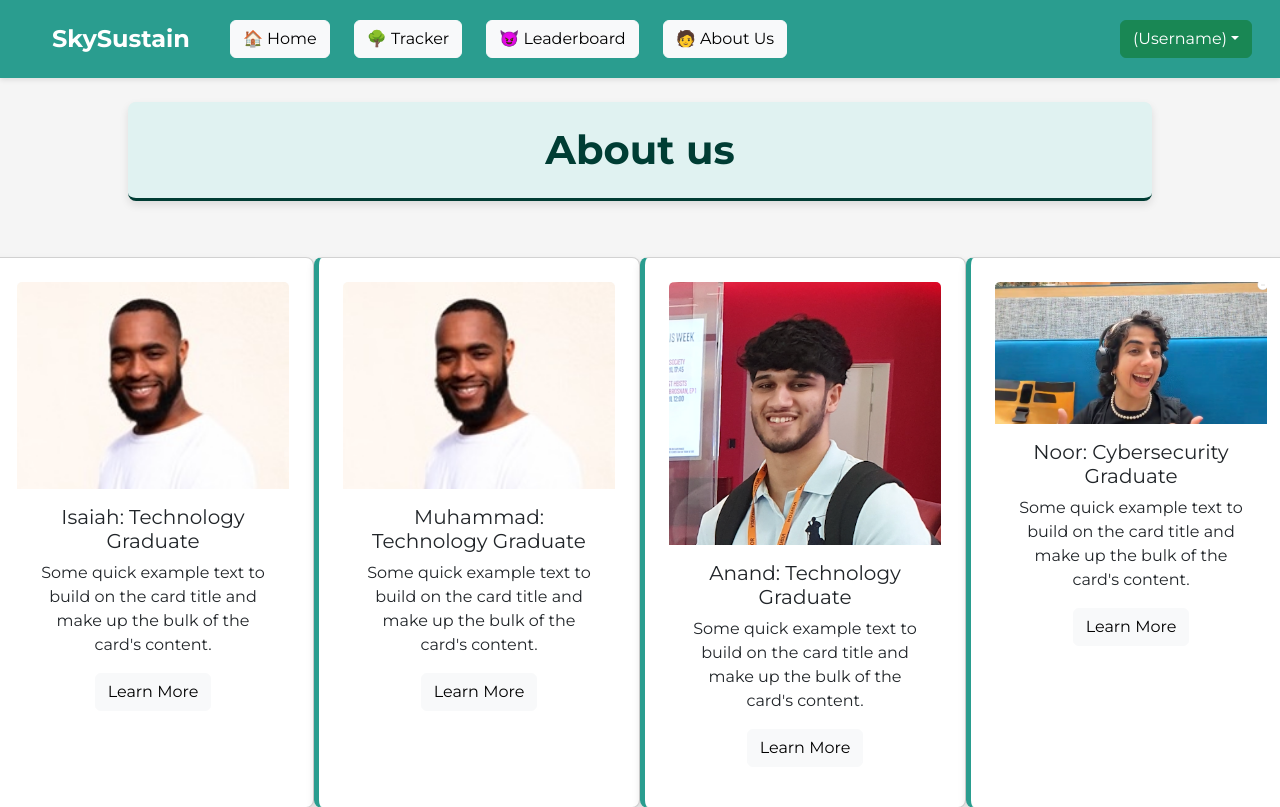
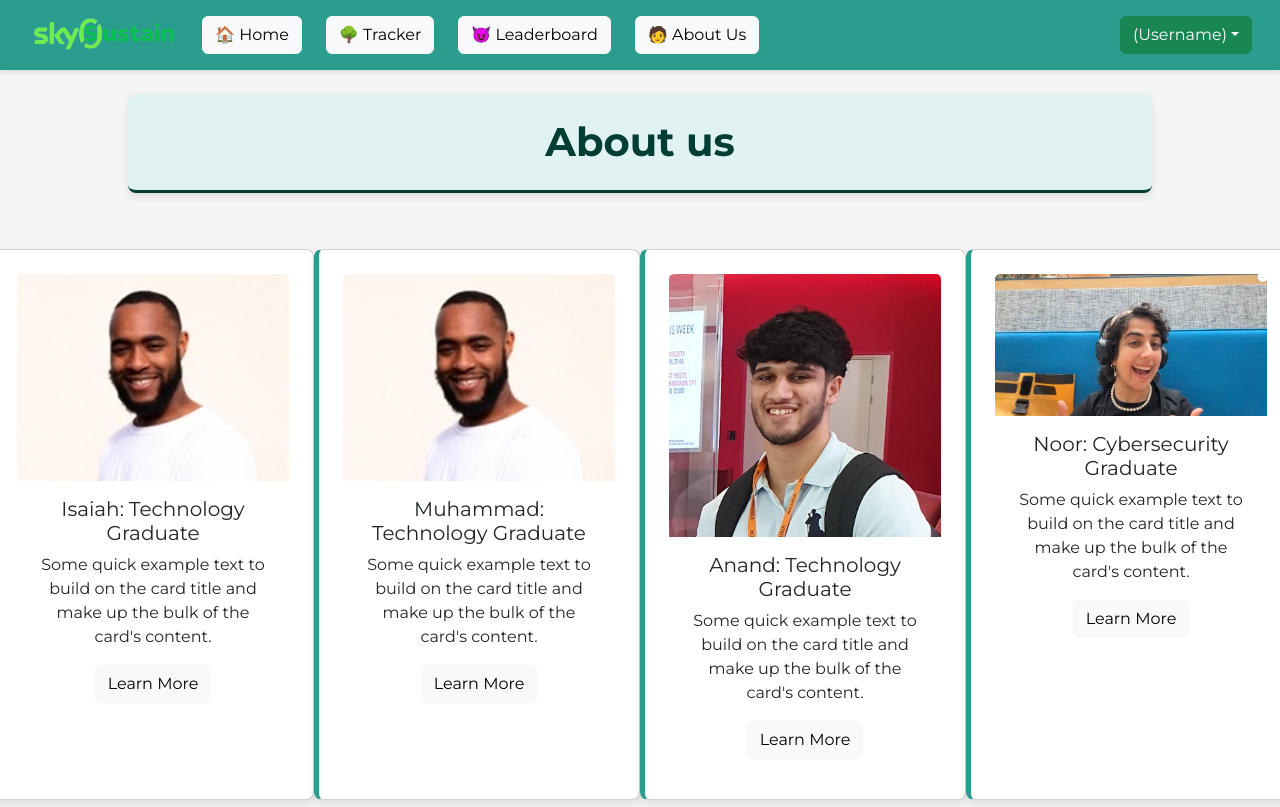
Before and after one commit to mahsan2002/4Loop, a Flask app: page /aboutus in a window 1280 px wide. Shown: the top 807 px of the page. Run offline with Flask 3, Linux system fonts and the light colour scheme.

Commit message:
EDIT: Added logo in header and linked to the homepage

```diff
--- a/application/templates/AboutUs.html
+++ b/application/templates/AboutUs.html
@@ -57,7 +57,6 @@
         <h3 class="text-center">Mission Statement</h3>
         <p class="text-center">Our mission is to empower individuals to take charge of their environmental impact. By providing intuitive tools for tracking and reducing your sustainability footprint, we aim to inspire meaningful action towards a healthier planet.</p>
 
-
     </div>
     <div class="sub-text ms-4 mt-3">
         <h3 class="text-center">Our Aim</h3>
--- a/application/templates/layout.html
+++ b/application/templates/layout.html
@@ -52,7 +52,8 @@
         <!-- Container class -->
         <div class="container-fluid">
             <!-- SkySustain Logo -->
-            <a class="navbar-brand ms-4" href="">SkySustain</a>
+            <a href="/home"><img src="../static/logo.png" alt="" style="width: 150px;"></a>
+<!--            <a class="navbar-brand ms-4" href="">SkySustain</a>-->
 
             <!--Navigation button-->
             <button class="navbar-toggler" type="button" data-bs-toggle="collapse" data-bs-target="#navbarText" aria-controls="navbarText" aria-expanded="false" aria-label="Toggle navigation">
```
Also changed, not shown: application/static/logo.png (added).
